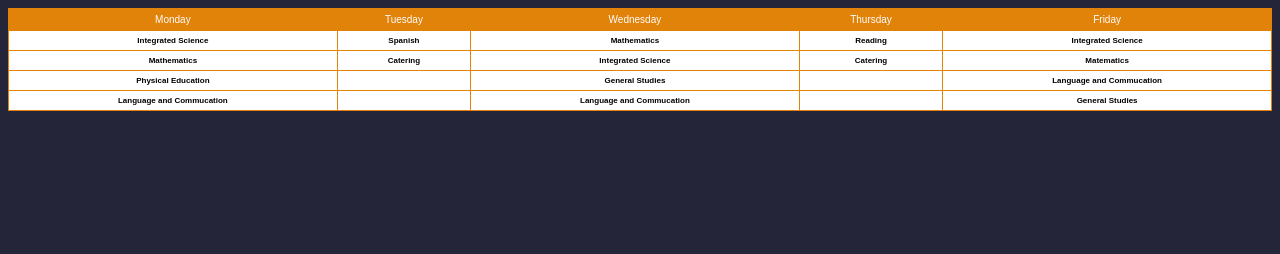
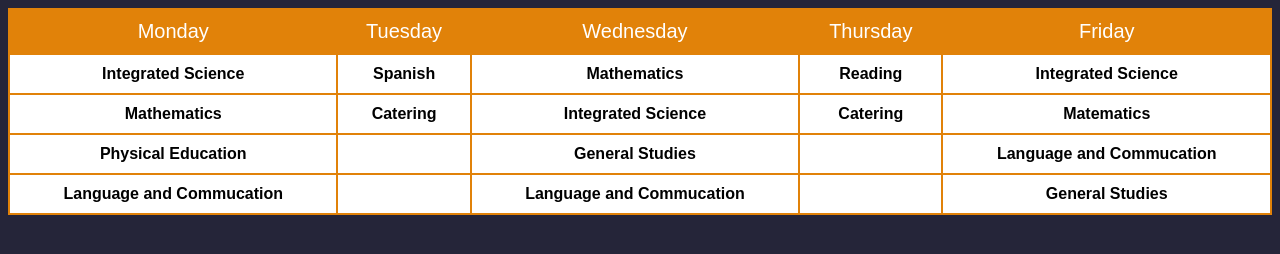
Before and after one commit to STELAR-LH/stelalh, a plain HTML site: page index.html in a window 1280 px wide. Drawn offline with Linux system fonts and the light colour scheme.

Commit message:
Update index.html

```diff
--- a/index.html
+++ b/index.html
@@ -18,14 +18,14 @@
         }
         td, th{
           font-family: Sans-Serif;
-          font-size: 10px;
-          padding: 5px 5px;
+          font-size: 20px;
+          padding: 10px 10px;
           color: black;
           background: #ffffff;
-          border: 1px solid #e18209;
+          border: 2px solid #e18209;
         }
         th{
-          font-size: 8px;
+          font-size: 16px;
         }
         td{
           color: white;
```
